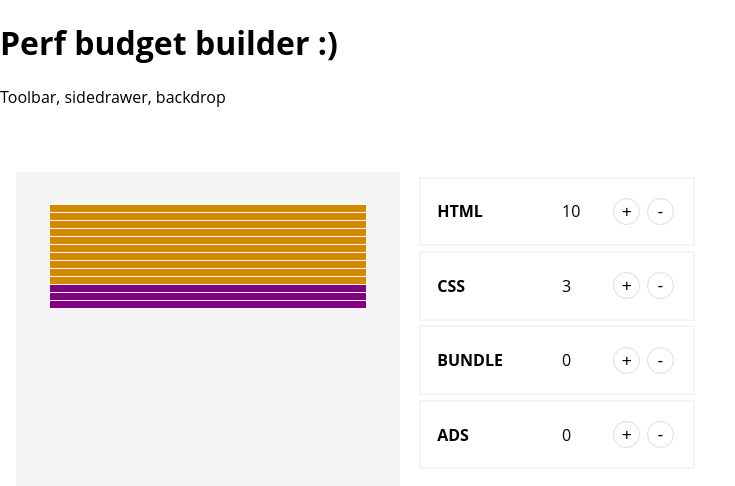
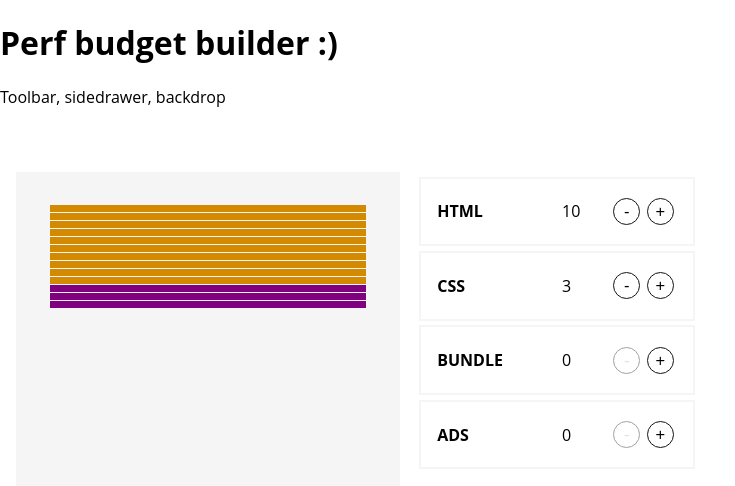
Before and after one commit to maudnals/demo-react-webperf-budget-builder, a React app: page / in a window 1280 px wide. Shown: the top 486 px of the page, without its empty margins (0-735 px from the left). Built offline with nearby package versions, Linux system fonts and the light colour scheme.

Commit message:
feat - added disabled

```diff
--- a/src/components/Budget/Budget.css
+++ b/src/components/Budget/Budget.css
@@ -7,9 +7,3 @@
   width: 20rem;
   height: 30rem;
 }
-
-@media screen and (min-width: 600px) {
-  .Budget {
-    font-size: 1.2rem;
-  }
-}
--- a/src/components/Budget/BuildControls/BuildControl/BuildControl.css
+++ b/src/components/Budget/BuildControls/BuildControl/BuildControl.css
@@ -27,14 +27,23 @@
   cursor: pointer;
   background: white;
   border-radius: 100rem;
-  border: solid 1px gainsboro;
+  border: solid 1.8px rgb(20, 20, 20);
   margin: 0.2rem;
   width: var(--size);
   height: var(--size);
-  font-size: 108%;
+  font-size: 103%;
   transition: background 0.2s ease-out;
 }
 
 .Button:hover {
   background: whitesmoke;
 }
+
+.Button:disabled {
+  cursor: not-allowed;
+  opacity: 0.4;
+}
+
+.Button:disabled:hover {
+  background: inherit;
+}
--- a/src/components/Budget/BuildControls/BuildControl/BuildControl.js
+++ b/src/components/Budget/BuildControls/BuildControl/BuildControl.js
@@ -2,13 +2,24 @@ import React from 'react';
 import classes from './BuildControl.css';
 
 const buildControl = (props) => {
+  let isDisabled = false;
+  if (props.resourceCount <= 0) {
+    isDisabled = true;
+  }
   return (
     <div className={classes.BuildControl}>
       <div className={classes.Label}>{props.label}</div>
       <div className={classes.CountAndInput}>
-        <div className={classes.Count}>{props.resourceCount}</div>
-        <button className={classes.Button} onClick={props.clickPlusHandler}>+</button>
-        <button className={classes.Button} onClick={props.clickMinusHandler}>-</button>
+        <div className={classes.Count}>
+          {props.resourceCount}
+        </div>
+        <button
+          className={classes.Button}
+          onClick={props.removeResourceHandler}
+          disabled={isDisabled}>-</button>
+        <button
+          className={classes.Button}
+          onClick={props.addResourceHandler}>+</button>
       </div>
     </div>
   );
--- a/src/components/Budget/BuildControls/BuildControls.js
+++ b/src/components/Budget/BuildControls/BuildControls.js
@@ -1,7 +1,5 @@
 import React from 'react';
 import BuildControl from './BuildControl/BuildControl';
-
-
 
 const buildControls = (props) => {
   return Object.keys(props.resources).map(k => {
@@ -10,9 +8,8 @@ const buildControls = (props) => {
         key={k}
         resourceCount={props.resources[k]}
         label={k}
-        clickPlusHandler={props.clickPlusHandler.bind(this, k)}
-        clickMinusHandler={props.clickMinusHandler.bind(this, k)}
-        />
+        addResourceHandler={props.addResourceHandler.bind(this, k)}
+        removeResourceHandler={props.removeResourceHandler.bind(this, k)} />
     );
   });
 }
--- a/src/containers/BudgetBuilder/BudgetBuilder.js
+++ b/src/containers/BudgetBuilder/BudgetBuilder.js
@@ -15,21 +15,24 @@ class BudgetBuilder extends Component {
     }
   }
 
-  clickPlusHandler = (resource, event) => {
-    this.updateResourceCount(resource, +1);
+  addResourceHandler = (resourceType, event) => {
+    this.updateResourceCount(resourceType, +1);
   }
 
-  clickMinusHandler = (resource, event) => {
-    this.updateResourceCount(resource, -1);
+  removeResourceHandler = (resourceType, event) => {
+    this.updateResourceCount(resourceType, -1);
   }
 
-  updateResourceCount = (resource, offset) => {
+  updateResourceCount = (resourceType, offset) => {
     this.setState((prevState) => {
       return {
-        ...prevState,
         resources: {
           ...prevState.resources,
-          [resource.toString()]: prevState.resources[resource] + offset < 0 ? 0 : prevState.resources[resource] + offset
+          [resourceType.toString()]:
+            prevState.resources[resourceType] + offset < 0 ?
+              0
+              :
+              prevState.resources[resourceType] + offset
         }
       }
     });
@@ -44,8 +47,8 @@ class BudgetBuilder extends Component {
         <div>
           <BuildControls
             resources={this.state.resources}
-            clickPlusHandler={this.clickPlusHandler}
-            clickMinusHandler={this.clickMinusHandler}
+            addResourceHandler={this.addResourceHandler}
+            removeResourceHandler={this.removeResourceHandler}
           />
         </div>
       </div>
```
